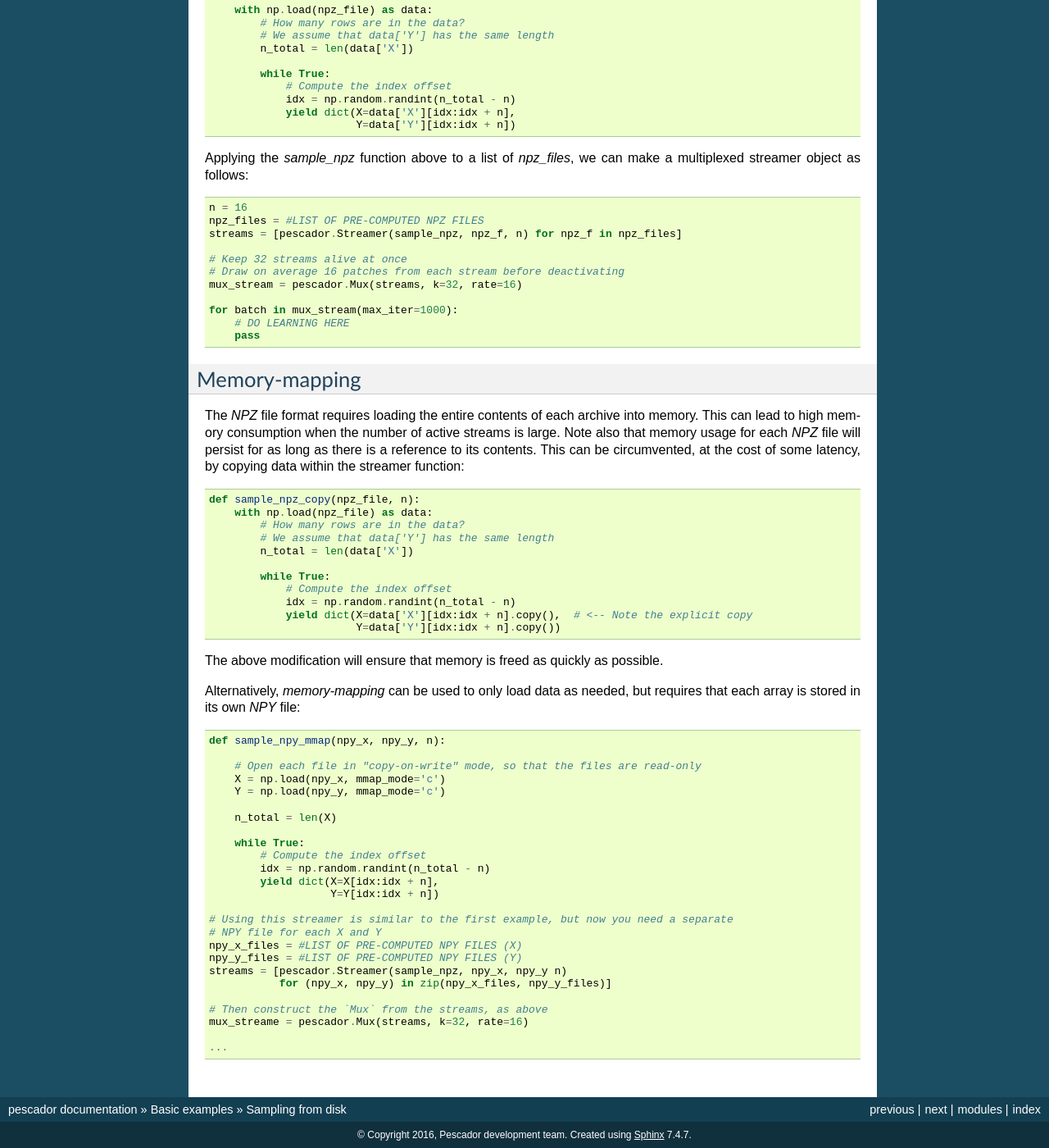
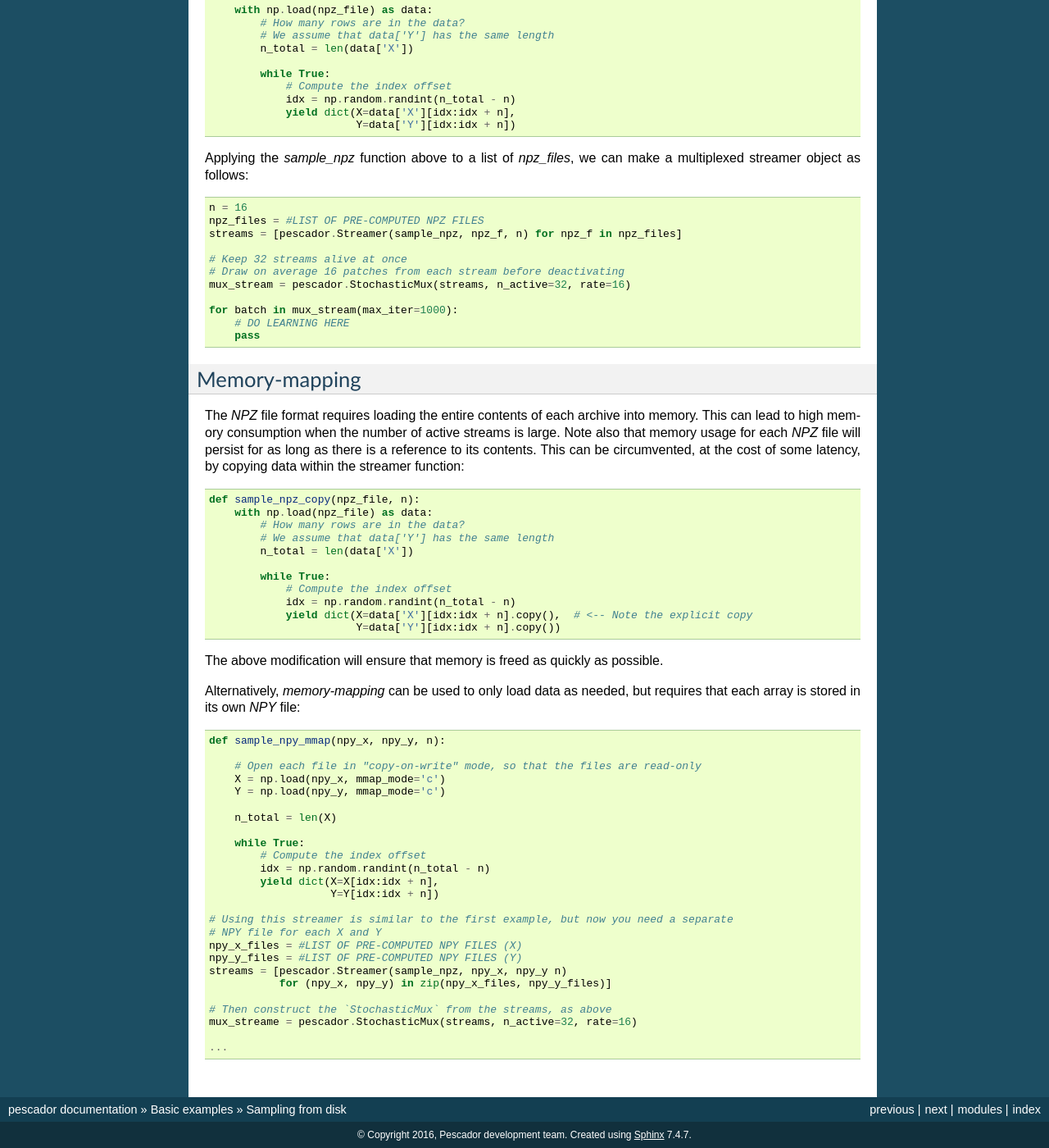
Before and after one commit to pescadores/pescador, a Sphinx documentation site: the page built from docs/example3.rst, in a window 1280 px wide and 1400 px high, scrolled down 411 px. Shown: the whole window at 82% size. Built offline with Sphinx 7.4.7, drawn with Linux system fonts in a browser that asks for light colours; pages that are not in the unit, such as notebooks, are missing from menus.

Commit message:
updating documentation to no longer refer to mux classes [ci skip]

```diff
--- a/docs/example3.rst
+++ b/docs/example3.rst
@@ -44,7 +44,7 @@ Applying the `sample_npz` function above to a list of `npz_files`, we can make a
 
     # Keep 32 streams alive at once
     # Draw on average 16 patches from each stream before deactivating
-    mux_stream = pescador.Mux(streams, k=32, rate=16)
+    mux_stream = pescador.StochasticMux(streams, n_active=32, rate=16)
 
     for batch in mux_stream(max_iter=1000):
         # DO LEARNING HERE
@@ -97,7 +97,7 @@ Alternatively, *memory-mapping* can be used to only load data as needed, but req
     streams = [pescador.Streamer(sample_npz, npy_x, npy_y n)
                for (npy_x, npy_y) in zip(npy_x_files, npy_y_files)]
 
-    # Then construct the `Mux` from the streams, as above
-    mux_streame = pescador.Mux(streams, k=32, rate=16)
+    # Then construct the `StochasticMux` from the streams, as above
+    mux_streame = pescador.StochasticMux(streams, n_active=32, rate=16)
 
     ...
```
Also changed, not shown: 1 other file.
